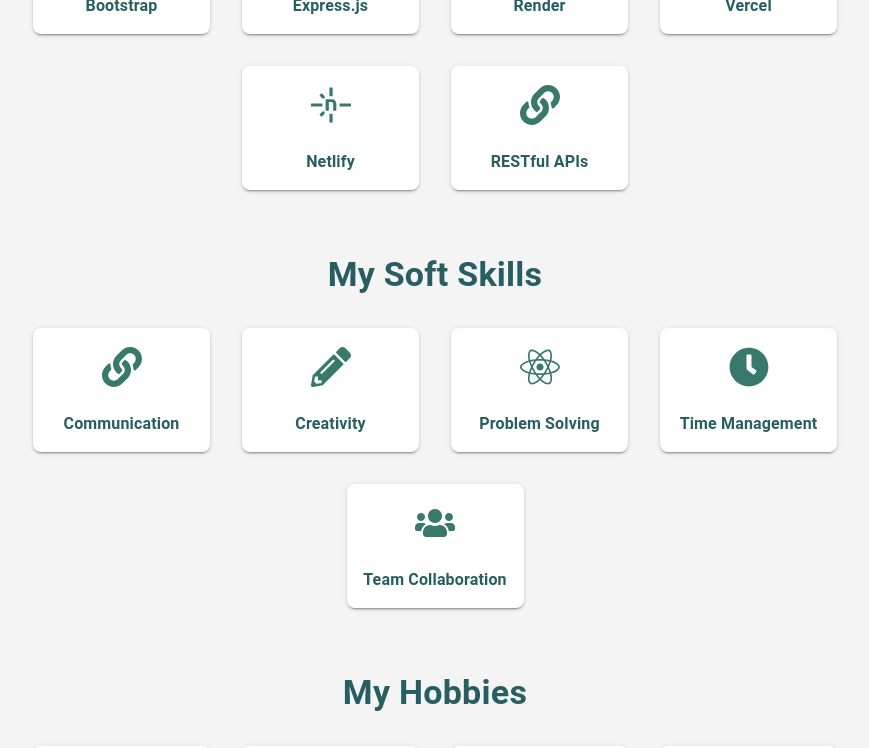
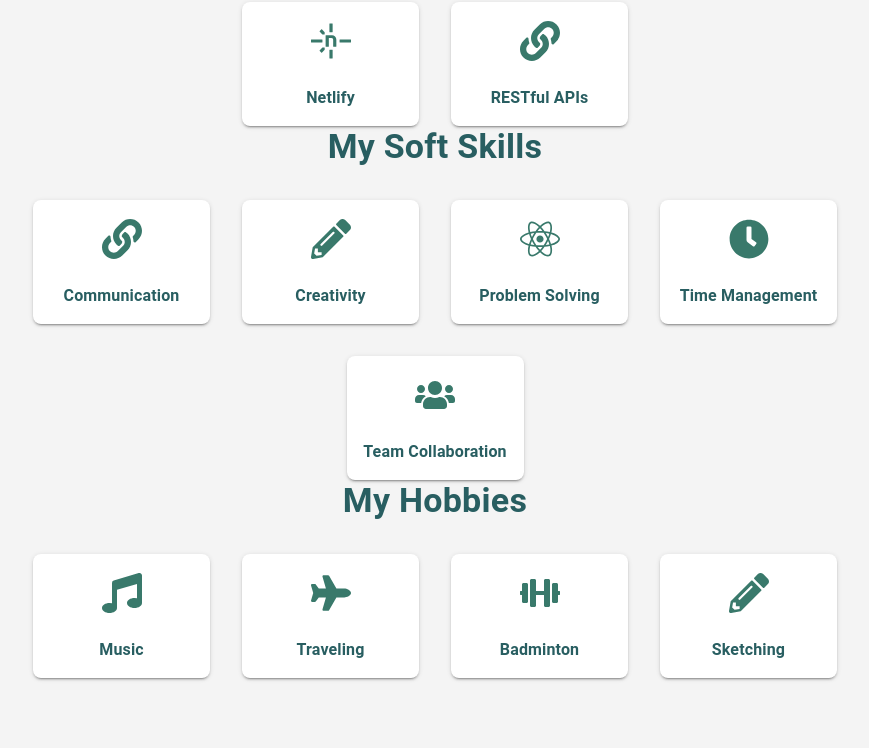
Before and after one commit to adityarajbenn/thePortfolio, a React (Create React App) app in the folder portfolio-ftd/: page /skills in a window 1280 px wide. Shown: the part 840-1588 px from the top of the page, without its empty margins (205-1074 px from the left). Built offline with nearby package versions, Linux system fonts and the light colour scheme; the HTML template or start-up script is replaced by a standard one.

Commit message:
adjusted the marginTop

```diff
--- a/portfolio-ftd/src/pages/Skills.js
+++ b/portfolio-ftd/src/pages/Skills.js
@@ -80,7 +80,7 @@
         sx={{
           color: theme.palette.text.primary,
           fontWeight: "bold",
-          marginTop: 8,
+          // marginTop: 8,
           marginBottom: 4,
         }}
       >
```
